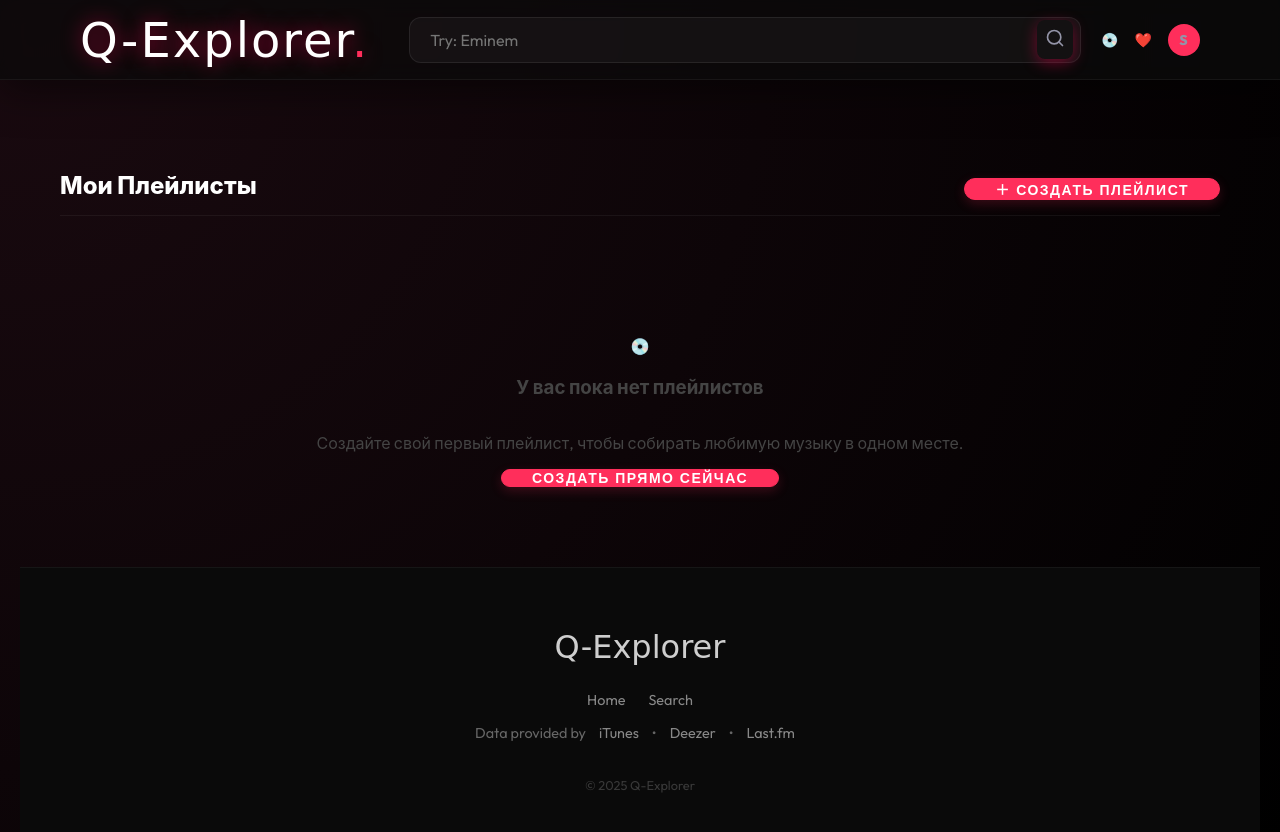
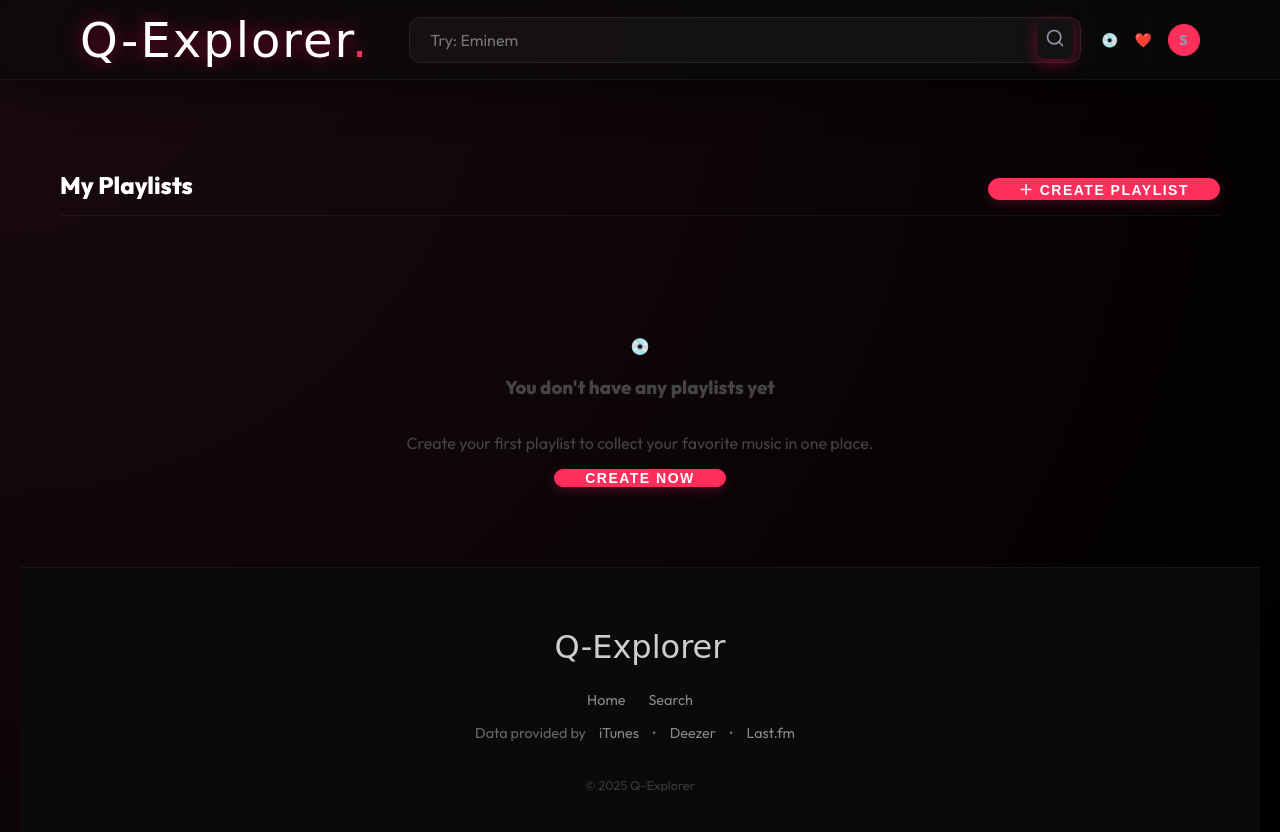
Before and after one commit to ilsgeorg-byte/q-explorer, a Flask app: page /playlists in a window 1280 px wide. Shown: the top 832 px of the page. Run offline with Flask 3, Linux system fonts and the light colour scheme; the visitor is signed in with stand-in values (Sample User, id 1); data that the repository does not hold is empty; some web fonts are replaced.

Commit message:
Playlist Button repair

```diff
--- a/static/script.js
+++ b/static/script.js
@@ -1,7 +1,7 @@
 /* --- SHARE & UI LOGIC --- */
 /* (Toast functions removed) */
 
-/* --- МОДАЛЬНОЕ ОКНО --- */
+/* --- MODAL WINDOW --- */
 function openMusicModal(spotifyLink, appleCollectionId, appleTrackId, youtubeLink) {
     document.getElementById('modal-spotify').href = spotifyLink;
     let appleLink = `https://music.apple.com/album/${appleCollectionId}`;
@@ -11,18 +11,18 @@ function openMusicModal(spotifyLink, appleCollectionId, appleTrackId, youtubeLin
     // --- DYNAMIC YOUTUBE BUTTON ---
     let ytBtn = document.getElementById('modal-youtube');
 
-    // Если кнопки нет в HTML (пользователь не обновил modal.html), создаем её через JS
+    // If button is not in HTML, create it via JS
     if (!ytBtn) {
         const modalContainer = document.querySelector('.modal-card') || document.querySelector('.modal-content');
         if (modalContainer) {
             ytBtn = document.createElement('a');
             ytBtn.id = 'modal-youtube';
             ytBtn.target = '_blank';
-            // Определяем класс кнопки в зависимости от структуры модалки
+            // Define button class depending on modal structure
             ytBtn.className = modalContainer.classList.contains('modal-card') ? 'platform-btn p-youtube' : 'modal-btn m-youtube';
             ytBtn.textContent = 'YouTube Music';
 
-            // Вставляем перед кнопкой отмены
+            // Insert before cancel button
             const cancelBtn = modalContainer.querySelector('.p-cancel') || modalContainer.querySelector('.m-cancel');
             if (cancelBtn) modalContainer.insertBefore(ytBtn, cancelBtn);
             else modalContainer.appendChild(ytBtn);
@@ -32,7 +32,7 @@ function openMusicModal(spotifyLink, appleCollectionId, appleTrackId, youtubeLin
     if (ytBtn) {
         if (youtubeLink && youtubeLink !== '#' && youtubeLink !== 'None') {
             ytBtn.href = youtubeLink;
-            ytBtn.style.display = ''; // Показываем (flex/block)
+            ytBtn.style.display = ''; // Show (flex/block)
         } else {
             ytBtn.style.display = 'none';
         }
@@ -42,7 +42,7 @@ function openMusicModal(spotifyLink, appleCollectionId, appleTrackId, youtubeLin
 }
 function closeMusicModal() { document.getElementById('music-modal').style.display = 'none'; }
 
-/* --- ИСТОРИЯ --- */
+/* --- HISTORY --- */
 function getHistory() { return JSON.parse(localStorage.getItem('q_history') || '[]'); }
 function saveHistory(query) {
     if (!query) return;
@@ -77,11 +77,11 @@ document.addEventListener('click', (e) => {
     }
 });
 
-/* --- ИЗБРАННОЕ (API) --- */
+/* --- FAVORITES (API) --- */
 function toggleLike(btn, type, id, title, img, sub, link) {
     event.stopPropagation(); event.preventDefault();
 
-    // Анимация сразу для отзывчивости
+    // Animation for responsiveness
     const isLiked = btn.classList.contains('liked');
     if (isLiked) btn.classList.remove('liked');
     else btn.classList.add('liked');
@@ -93,7 +93,7 @@ function toggleLike(btn, type, id, title, img, sub, link) {
     })
         .then(res => {
             if (res.status === 401) {
-                // Если не авторизован -> на страницу входа
+                // If not authorized -> redirect to login page
                 window.location.href = '/login';
             }
             return res.json();
@@ -104,21 +104,21 @@ function toggleLike(btn, type, id, title, img, sub, link) {
         })
         .catch(err => {
             console.error(err);
-            // Откат анимации при ошибке
+            // Rollback animation on error
             if (isLiked) btn.classList.add('liked');
             else btn.classList.remove('liked');
         });
 }
 
 function checkLikedStatus() {
-    // Получаем список ID избранного с сервера
+    // Get favorites IDs from server
     fetch('/api/check_favorites')
         .then(res => res.json())
         .then(ids => {
             // ids = ['123', '456', ...]
             const likedSet = new Set(ids);
             document.querySelectorAll('.btn-like').forEach(btn => {
-                // Извлекаем ID из onclick атрибута: toggleLike(this, '...', '123', ...)
+                // Extract ID from onclick attribute: toggleLike(this, '...', '123', ...)
                 const match = btn.getAttribute('onclick').match(/toggleLike\(this, '[^']+', '([^']+)'/);
                 if (match && likedSet.has(match[1])) {
                     btn.classList.add('liked');
@@ -129,15 +129,15 @@ function checkLikedStatus() {
 }
 
 document.addEventListener('DOMContentLoaded', () => {
-    // renderFavorites(); // Теперь рендерится на сервере в profile.html
+    // renderFavorites(); // Now rendered on server in profile.html
     checkLikedStatus();
 
-    // Плейсхолдер с подсказками
+    // Placeholder with hints
     const hints = ["Pink Floyd", "Metallica", "Taylor Swift", "Queen", "Hans Zimmer", "The Beatles", "Eminem"];
     const input = document.querySelector('input[name="q"]');
     if (input) input.placeholder = "Try: " + hints[Math.floor(Math.random() * hints.length)];
 
-    // Кнопка наверх
+    // To top button
     const scrollTopBtn = document.getElementById('scroll-top');
     if (scrollTopBtn) {
         let ticking = false;
@@ -170,18 +170,18 @@ document.addEventListener('DOMContentLoaded', () => {
                 if (data.image) {
                     const img = document.createElement('img');
                     img.src = data.image;
-                    img.style.opacity = '0'; // Скрыта
-                    img.style.transition = 'opacity 0.5s'; // Плавное появление
+                    img.style.opacity = '0'; // Hidden
+                    img.style.transition = 'opacity 0.5s'; // Smooth fade-in
                     img.onload = () => { img.style.opacity = '1'; };
 
-                    wrapper.innerHTML = ''; // Убираем плейсхолдер
+                    wrapper.innerHTML = ''; // Remove placeholder
                     wrapper.appendChild(img);
                 }
             })
             .catch(err => console.log('No image for', artistId || artistName));
     };
 
-    // Используем Observer вместо setTimeout для реальной ленивой загрузки
+    // Use Observer instead of setTimeout for real lazy loading
     const observer = new IntersectionObserver((entries, obs) => {
         entries.forEach(entry => {
             if (entry.isIntersecting) {
@@ -196,12 +196,12 @@ document.addEventListener('DOMContentLoaded', () => {
     });
 });
 
-// ЛОАДЕР
+// LOADER
 const loader = document.getElementById('global-loader');
 const form = document.querySelector('form');
 if (form) form.addEventListener('submit', () => { if (loader) loader.style.display = 'flex'; });
 
-// Делегирование событий для ссылок
+// Event delegation for links
 document.body.addEventListener('click', (e) => {
     const link = e.target.closest('a');
     if (link) {
@@ -219,13 +219,87 @@ function goToGenre() {
     if (!input) return;
     const val = input.value.trim();
     if (val) {
-        // Кодируем, чтобы пробелы превратились в %20 (Thrash Metal -> Thrash%20Metal)
+        // Encode spaces to %20 (Thrash Metal -> Thrash%20Metal)
         window.location.href = '/tag/' + encodeURIComponent(val);
     }
 }
-// Обработка нажатия Enter в поле жанра
+// Handle Enter key in genre field
 document.addEventListener('keypress', (e) => {
     if (e.target.id === 'genre-input' && e.key === 'Enter') {
         goToGenre();
     }
 });
+
+/* --- PLAYLISTS --- */
+function showCreatePlaylistModal() {
+    const modal = document.getElementById('create-playlist-modal');
+    if (modal) modal.style.display = 'flex';
+}
+
+function closeCreatePlaylistModal() {
+    const modal = document.getElementById('create-playlist-modal');
+    if (modal) modal.style.display = 'none';
+}
+
+function confirmCreatePlaylist() {
+    const nameInput = document.getElementById('playlist-name');
+    const descInput = document.getElementById('playlist-desc');
+    const name = nameInput ? nameInput.value.trim() : "";
+    const description = descInput ? descInput.value.trim() : "";
+
+    if (!name) {
+        alert('Please enter a playlist name');
+        return;
+    }
+
+    fetch('/api/playlists/create', {
+        method: 'POST',
+        headers: { 'Content-Type': 'application/json' },
+        body: JSON.stringify({ name, description })
+    })
+        .then(res => res.json())
+        .then(data => {
+            if (data.status === 'success') {
+                window.location.reload();
+            } else {
+                alert('Error creating playlist: ' + (data.error || 'Unknown error'));
+            }
+        })
+        .catch(err => console.error(err));
+}
+
+function deletePlaylist(playlistId, confirmFirst = false) {
+    if (confirmFirst && !confirm('Are you sure you want to delete this playlist?')) return;
+
+    fetch(`/api/playlists/delete/${playlistId}`, {
+        method: 'POST'
+    })
+        .then(res => res.json())
+        .then(data => {
+            if (data.status === 'deleted') {
+                window.location.href = '/playlists';
+            } else {
+                alert('Error deleting playlist');
+            }
+        })
+        .catch(err => console.error(err));
+}
+
+function removeFromPlaylist(playlistId, trackId) {
+    if (!confirm('Remove track from playlist?')) return;
+
+    fetch('/api/playlists/remove-track', {
+        method: 'POST',
+        headers: { 'Content-Type': 'application/json' },
+        body: JSON.stringify({ playlist_id: playlistId, track_id: trackId })
+    })
+        .then(res => res.json())
+        .then(data => {
+            if (data.status === 'removed') {
+                window.location.reload();
+            } else {
+                alert('Error removing track');
+            }
+        })
+        .catch(err => console.error(err));
+}
--- a/templates/index.html
+++ b/templates/index.html
@@ -10,7 +10,7 @@
     <link rel="stylesheet" href="{{ url_for('static', filename='style.css') }}?v=7">
     <link href="https://fonts.googleapis.com/css2?family=Pirata+One&family=Outfit:wght@300;400;600;800&display=swap"
         rel="stylesheet">
-    <!-- Цвет браузерной строки для мобильных (под темную тему) -->
+    <!-- Browser address bar color for mobile (matching dark theme) -->
     <meta name="theme-color" content="#121212">
 </head>
 
--- a/templates/views/playlists.html
+++ b/templates/views/playlists.html
@@ -1,8 +1,8 @@
 <section class="playlists-section animate-in">
     <div class="section-header">
-        <h2 class="section-title">Мои Плейлисты</h2>
+        <h2 class="section-title">My Playlists</h2>
         <button class="btn-primary" onclick="showCreatePlaylistModal()">
-            <span class="icon">＋</span> Создать Плейлист
+            <span class="icon">＋</span> Create Playlist
         </button>
     </div>
 
@@ -22,11 +22,10 @@
             </div>
             <div class="playlist-info">
                 <h3>{{ playlist.name }}</h3>
-                <p>{{ playlist.items|length }} треков</p>
+                <p>{{ playlist.items|length }} tracks</p>
                 <div class="playlist-actions">
                     <button class="btn-icon delete-playlist"
-                        onclick="event.stopPropagation(); deletePlaylist({{ playlist.id }})"
-                        title="Удалить">🗑️</button>
+                        onclick="event.stopPropagation(); deletePlaylist({{ playlist.id }})" title="Delete">🗑️</button>
                 </div>
             </div>
         </div>
@@ -35,33 +34,33 @@
     {% else %}
     <div class="empty-state glass-card">
         <div class="empty-icon">💿</div>
-        <h3>У вас пока нет плейлистов</h3>
-        <p>Создайте свой первый плейлист, чтобы собирать любимую музыку в одном месте.</p>
-        <button class="btn-primary" onclick="showCreatePlaylistModal()">Создать прямо сейчас</button>
+        <h3>You don't have any playlists yet</h3>
+        <p>Create your first playlist to collect your favorite music in one place.</p>
+        <button class="btn-primary" onclick="showCreatePlaylistModal()">Create Now</button>
     </div>
     {% endif %}
 </section>
 
-<!-- Модальное окно создания плейлиста -->
+<!-- Create Playlist Modal -->
 <div id="create-playlist-modal" class="modal-overlay">
     <div class="modal-content glass-card">
         <div class="modal-header">
-            <h3>Новый Плейлист</h3>
+            <h3>New Playlist</h3>
             <button class="btn-close" onclick="closeCreatePlaylistModal()">&times;</button>
         </div>
         <div class="modal-body">
             <div class="form-group">
-                <label for="playlist-name">Название</label>
-                <input type="text" id="playlist-name" placeholder="Например: Рок на вечер">
+                <label for="playlist-name">Name</label>
+                <input type="text" id="playlist-name" placeholder="e.g.: Evening Rock">
             </div>
             <div class="form-group">
-                <label for="playlist-desc">Описание (необязательно)</label>
-                <textarea id="playlist-desc" rows="3" placeholder="О чем этот плейлист?"></textarea>
+                <label for="playlist-desc">Description (optional)</label>
+                <textarea id="playlist-desc" rows="3" placeholder="What is this playlist about?"></textarea>
             </div>
         </div>
         <div class="modal-footer">
-            <button class="btn-glass" onclick="closeCreatePlaylistModal()">Отмена</button>
-            <button class="btn-primary" onclick="confirmCreatePlaylist()">Создать</button>
+            <button class="btn-glass" onclick="closeCreatePlaylistModal()">Cancel</button>
+            <button class="btn-primary" onclick="confirmCreatePlaylist()">Create</button>
         </div>
     </div>
 </div>
--- a/templates/views/see_all.html
+++ b/templates/views/see_all.html
@@ -39,7 +39,7 @@
             onclick="toggleLike(this, 'artist', '{{ item.artistId }}', '{{ item.artistName|replace('\'', '\\\'') }}', '{{ item.image }}', '{{ item.primaryGenreName }}', '')">
             ♥</div>
 
-        <!-- WRAPPER ДЛЯ ЛЕНИВОЙ ЗАГРУЗКИ -->
+        <!-- WRAPPER FOR LAZY LOADING -->
         <div class="artist-img-wrapper" data-artist-id="{{ item.artistId }}">
             {% if item.image %}
             <img src="{{ item.image }}">
--- a/templates/views/tag_detail.html
+++ b/templates/views/tag_detail.html
@@ -29,13 +29,13 @@
     {% for artist in artists %}
     <a href="/redirect-artist?name={{ artist.artistName }}" class="card" style="text-align: center;" onclick="void(0)">
         <div class="artist-img-wrapper" data-artist-name="{{ artist.artistName }}">
-            <!-- Цветной квадрат с первой буквой имени -->
+            <!-- Colored square with first letter of name -->
             <div class="artist-placeholder lazy-grad artist-placeholder-default">
                 {{ artist.artistName[0]|upper }}
             </div>
         </div>
         <div class="card-title">{{ artist.artistName }}</div>
-        <!-- Форматируем число: 1,234,567 -> 1.2M -->
+        <!-- Format number: 1,234,567 -> 1.2M -->
         <div class="card-subtitle">
             {% if artist.listeners > 0 %}
             {% if artist.listeners > 1000000 %}
```
Also changed, not shown: api_clients.py (+25 -25 lines), app.py (+41 -41 lines), templates/views/artist_detail.html (+7 -8 lines), templates/views/playlist_detail.html (+9 -9 lines), utils.py (+26 -28 lines).
